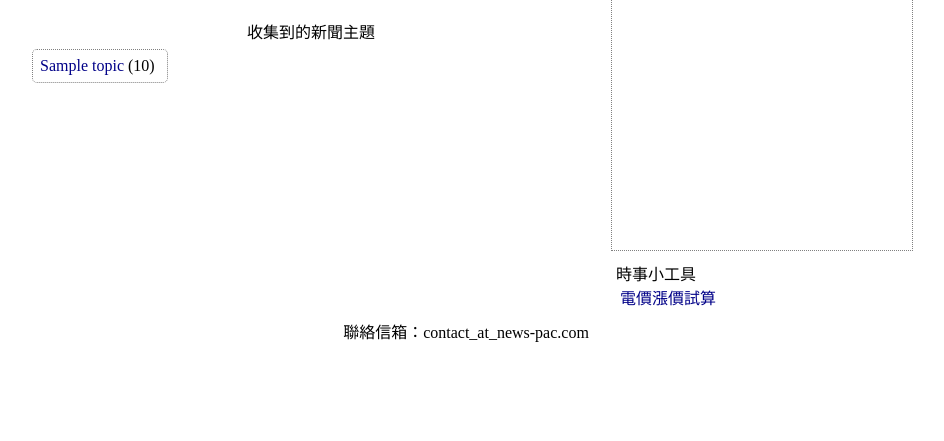
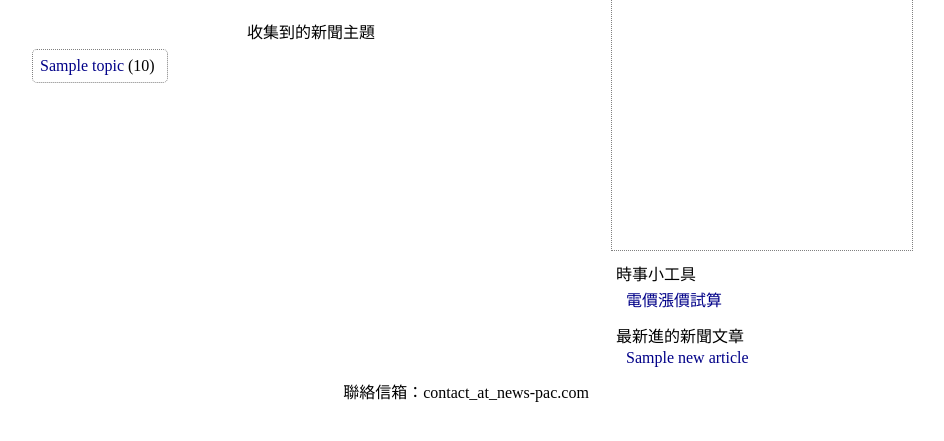
Before and after one commit to radjan/newspac, a Django app: template templates/index.html in a window 1280 px wide. Shown: the part 70-511 px from the top of the page, without its empty margins (174-1118 px from the left). Run offline with Django 3.2, Linux system fonts and the light colour scheme; the template is opened without the code that fills it: most values are stand-ins (such as "Sample title", 1, 10 or a date in 2020).

Commit message:
add new articles

```diff
--- a/templates/index.html
+++ b/templates/index.html
@@ -43,7 +43,15 @@
     </div>
     <div class='right_panel'>
         <div>時事小工具</div>
-        <div>&nbsp;<a href='/power_price'>電價漲價試算</a></div>
+        <div class='item'><a href='/power_price'>電價漲價試算</a></div>
+    </div>
+    <div class='right_panel'>
+        <div>最新進的新聞文章</div>
+        {% for a in new_articles %}
+        <div class='item'>
+            <a href='article?id={{a.id}}'>{{a.title}}</a>
+        </div>
+        {% endfor %}
     </div>
 </div>
 
--- a/views.py
+++ b/views.py
@@ -17,8 +17,10 @@ import power_price as p_p
 def index(request):
     topics = db.homepage_topics()
     topics = _add_level(topics)
+    new_articles = db.get_new_artitcles()
     return render_to_response('index.html',
-                              dict(topics=topics))
+                              dict(topics=topics,
+                                   new_articles=new_articles))
 
 def _add_level(datalist):
     def value_fn(item):
```
Also changed, not shown: database.py (+13 -0 lines).
